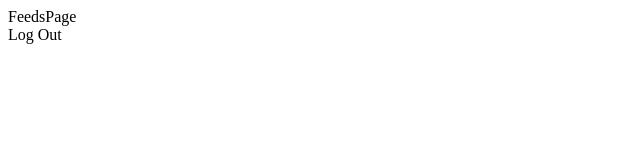
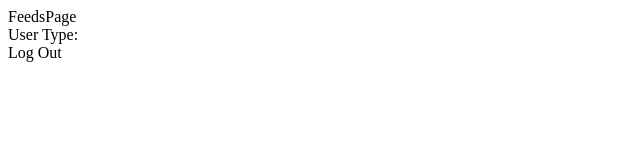
Before and after one commit to 6731503083-pablo/line-gig, a React (Vite) app: page /feeds in a window 1280 px wide. Shown: the top 160 px of the page, without its empty margins (0-640 px from the left). Built offline with nearby package versions, Linux system fonts and the light colour scheme; what @line/liff would draw is missing.

Commit message:
testing type

```diff
--- a/src/FeedsPage.tsx
+++ b/src/FeedsPage.tsx
@@ -4,10 +4,10 @@ import { useLocation, useNavigate } from "react-router-dom";
 export const FeedsPage = () => {
   const navigate = useNavigate();
   const location = useLocation();
-  const type = location.state?.type as "employer" | "freelancer" | undefined;
+  const type = localStorage.getItem("userType") || (location.state as { type?: string })?.type;
   return <div>
     <div>FeedsPage</div>
-    <div>{type}</div>
+    <div>User Type: {type}</div>
     <div onClick={()=>{
       liff.logout();
       localStorage.removeItem("userType");
```
